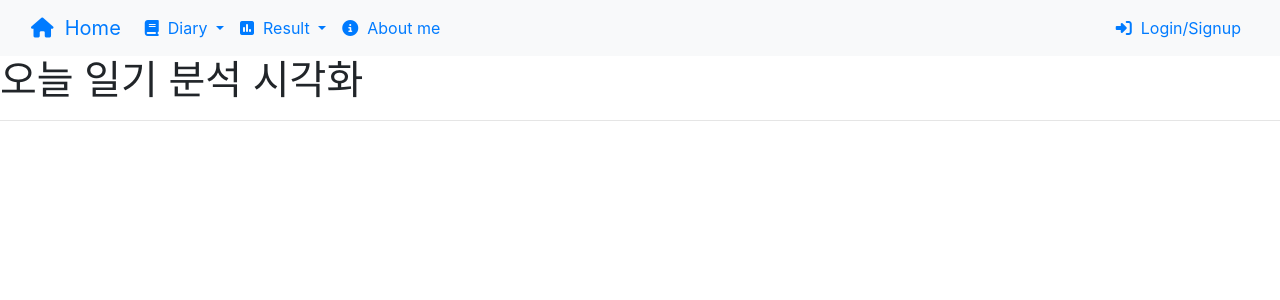
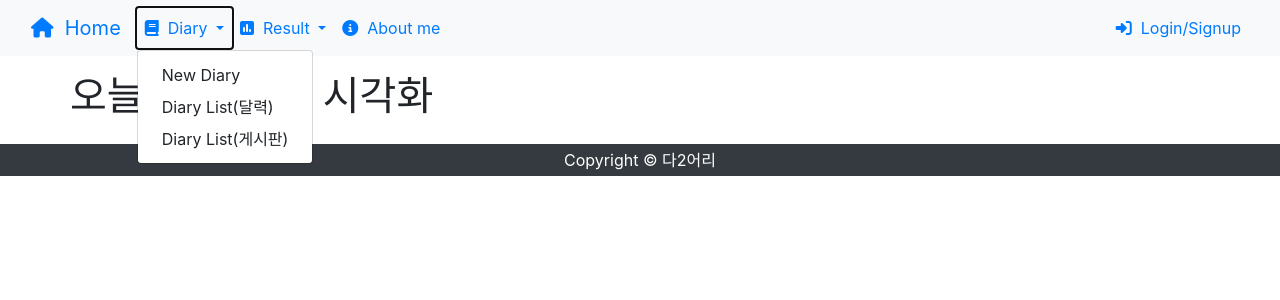
Before and after one commit to yujin127/diary, a Django app: template analysis/templates/analysis/today_result.html in a window 1280 px wide, after a click on "Diary". Shown: the top 300 px of the page. Run offline with Django 4.2, Linux system fonts and the light colour scheme; the template is opened without the code that fills it, so the values that code supplies are empty; some libraries are stand-ins or nearby versions.

Commit message:
홈화면 메인으로 다시 옮기고 배경이미지 변경

```diff
--- a/analysis/templates/analysis/today_result.html
+++ b/analysis/templates/analysis/today_result.html
@@ -1,17 +1,5 @@
-<!DOCTYPE html>
-{% load static %}
-<html lang="en">
-<head>
-    <meta charset="UTF-8">
-    <title>Today Result</title>
-    <link href="{% static 'diary/bootstrap/bootstrap.min.css' %}" rel="stylesheet" media="screen">
-    <script src="https://kit.fontawesome.com/9cab486a7f.js" crossorigin="anonymous"></script>
-</head>
-<body>
-{% include 'diary/navbar.html' %}
-    <h1>오늘 일기 분석 시각화</h1>
-    <hr/>
-    {{ predict_sentence }}
-    {{ prediction }}
-</body>
-</html>
+{% extends 'diary/base.html' %}
+
+{% block main_area %}
+    <h1>오늘 분석 결과 시각화</h1>
+{% endblock %}
--- a/common/urls.py
+++ b/common/urls.py
@@ -5,7 +5,7 @@
 app_name = 'common'
 
 urlpatterns = [
-    path('', auth_views.LoginView.as_view(template_name='common/login.html'), name='login'),
+    path('login/', auth_views.LoginView.as_view(template_name='common/login.html'), name='login'),
     path('logout/', auth_views.LogoutView.as_view(), name='logout'),
     path('signup/', views.signup, name='signup'),
 ]
--- a/diary/templates/diary/navbar.html
+++ b/diary/templates/diary/navbar.html
@@ -1,6 +1,6 @@
 <nav class="navbar navbar-expand-lg bg-light">
   <div class="container-fluid">
-    <a class="navbar-brand" href="/home/">
+    <a class="navbar-brand" href="/">
         <i class="fa-solid fa-house"></i>&nbsp Home</a> <!--홈페이지 링크 추가-->
         <button class="navbar-toggler" type="button" data-bs-toggle="collapse"
             data-bs-target="#navbarNavDropdown" aria-controls="navbarNavDropdown"
@@ -26,12 +26,12 @@
               <i class="fa-solid fa-square-poll-vertical"></i>&nbsp Result
             </a>
             <ul class="dropdown-menu">
-              <li><a class="dropdown-item" href="/analysis/today_result/">Today Result</a></li>
-              <li><a class="dropdown-item" href="/analysis/stacked_result/">Stacked Result</a></li>
+              <li><a class="dropdown-item" href="/analysis/today_result">Today Result</a></li>
+              <li><a class="dropdown-item" href="/analysis/stacked_result">Stacked Result</a></li>
             </ul>
         </li>
         <li class="nav-item">
-          <a class="nav-link" aria-current="page" href="/home/about_me/">
+          <a class="nav-link" aria-current="page" href="/about_me/">
               <i class="fa-solid fa-circle-info"></i>&nbsp  About me</a>
         </li>
       </ul>
--- a/diary/views.py
+++ b/diary/views.py
@@ -32,7 +32,7 @@
             diary = form.save(commit=False)
             diary.create_date = timezone.now()
             diary.save()
-            return redirect('/home/today_result/')
+            return redirect('/analysis/today_result/')
     else:
         form = WriteDiary()
     context = {'form':form}
@@ -48,7 +48,7 @@
         diary.author = request.user
 
         diary.save()
-    return redirect('/home/')
+    return redirect('/')
 
 # @login_required(login_url='common:login')
 # def diary_form(request):
@@ -71,7 +71,7 @@
             diary = form.save(commit=False)
             diary.author = request.user
             diary.save()
-            return redirect('/home/')
+            return redirect('/analysis/today_result/')
     else:
         form = DiaryForm()
     return render(request, 'diary/diary_form.html', {'form':form})
--- a/emotion_diary/settings.py
+++ b/emotion_diary/settings.py
@@ -133,5 +133,5 @@
 MEDIA_URL = 'media/'
 MEDIA_ROOT = os.path.join(BASE_DIR, 'media')
 
-LOGIN_REDIRECT_URL = '/home/'
+LOGIN_REDIRECT_URL = '/'
 LOGOUT_REDIRECT_URL = '/'
--- a/emotion_diary/urls.py
+++ b/emotion_diary/urls.py
@@ -23,8 +23,8 @@
 urlpatterns = [
     path('admin/', admin.site.urls),
     path('diary/', include('diary.urls')),
-    path('home/', include('single_pages.urls')),
-    path('', include('common.urls')),
+    path('', include('single_pages.urls')),
+    path('common/', include('common.urls')),
     path('analysis/', include('analysis.urls')),
 ]
 
--- a/modules/predict_func.py
+++ b/modules/predict_func.py
@@ -79,8 +79,7 @@
 if __name__=="__main__":
     device = torch.device("cuda" if torch.cuda.is_available() else "cpu")
     PATH = '../stat_model/'
-    model = torch.load(PATH + 'BestModel.pt', map_location=device)
-    print(type(model))  # 전체 모델을 통째로 불러옴, 클래스 선언 필수
+    model = BERTClassifier()
     model.load_state_dict(
         torch.load(PATH + 'BestModel_state_dict.pt', map_location=device))  # state_dict를 불러 온 후, 모델에 저장
 
--- a/single_pages/static/single_pages/css/landing.css
+++ b/single_pages/static/single_pages/css/landing.css
@@ -1,5 +1,5 @@
 body {
-    background: url('/static/single_pages/images/flower.jpg') no-repeat center center fixed;
+    background: url('/static/single_pages/images/desk.jpg') no-repeat center center fixed;
     -webkit-background-size: cover;
     -moz-background-size: cover;
     background-size: cover;
```
Also changed, not shown: analysis/templates/analysis/stacked_result.html (+4 -13 lines), diary/models.py (+9 -0 lines), diary/templates/diary/diary_list.html (+5 -4 lines).
